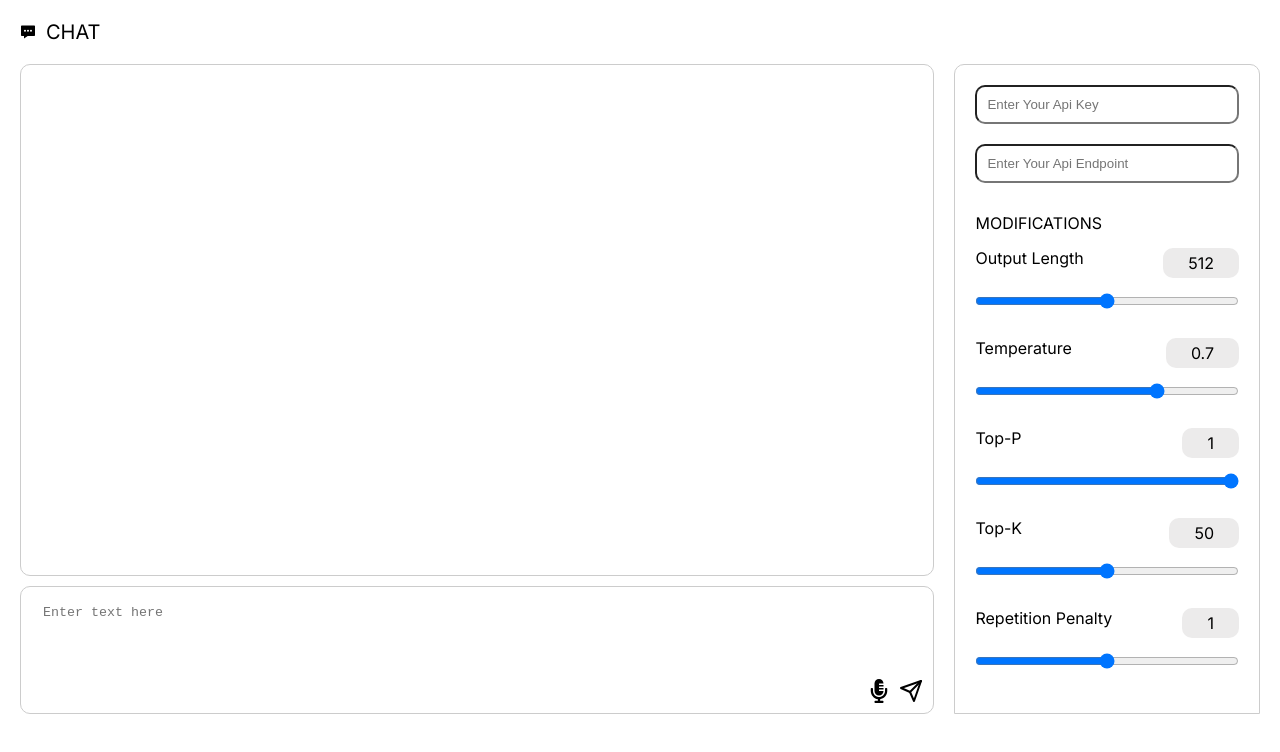
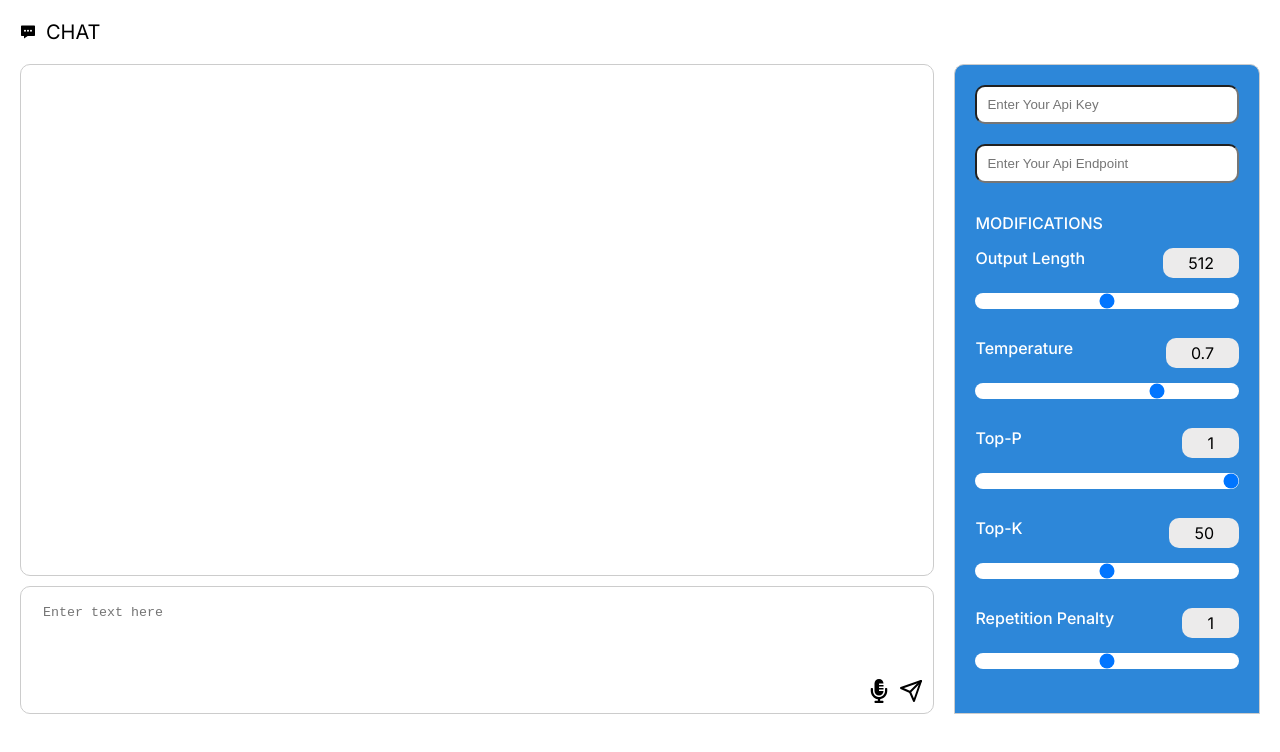
Before and after one commit to arkalal/playground-ai, a Next.js app: page / in a window 1280 px wide. Shown: the top 752 px of the page. Built offline with nearby package versions, Linux system fonts and the light colour scheme.

Commit message:
updated color

```diff
--- a/components/Chat.module.scss
+++ b/components/Chat.module.scss
@@ -144,7 +144,7 @@
     .settingsPanel {
       width: 25%;
       padding: 20px;
-      background-color: #fff;
+      background-color: #2d87d9;
       border: 1px solid #ccc;
       border-top-left-radius: 10px;
       border-top-right-radius: 10px;
@@ -168,13 +168,16 @@
           margin-left: 5px;
           font-weight: 400;
           font-size: 16px;
+          color: white;
+          font-weight: 500;
         }
 
         .modelSelect {
           width: 100%;
           padding: 10px 12px;
           border-radius: 16px;
-          border: 1px solid #ccc;
+          border: none;
+          outline: none;
         }
       }
 
@@ -185,6 +188,8 @@
           margin-bottom: 10px;
           font-weight: 400;
           font-size: 16px;
+          color: white;
+          font-weight: 500;
         }
 
         .sliderControl {
@@ -207,10 +212,17 @@
           label {
             display: block;
             margin-bottom: 5px;
+            color: white;
+            font-weight: 500;
           }
 
           input[type="range"] {
             width: 100%;
+
+            &::-webkit-slider-runnable-track {
+              background-color: white;
+              border-radius: 10px;
+            }
           }
 
           span {
```
